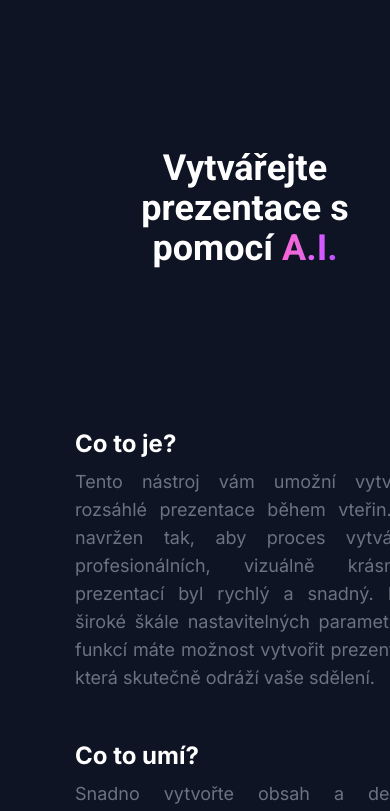
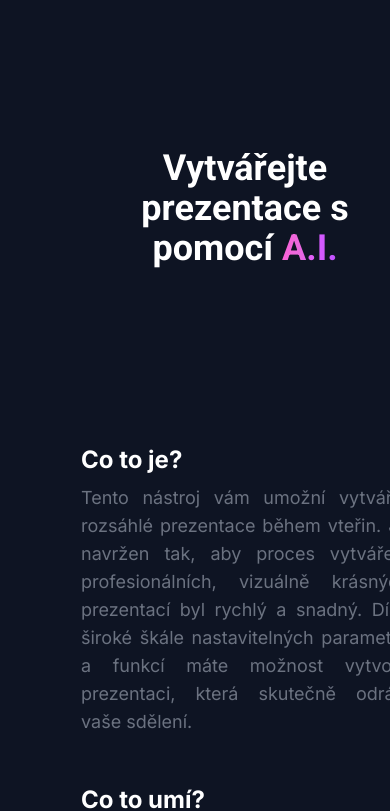
Before and after one commit to AspireOne/intellify, a Next.js app: page /storyteller in a window 390 px wide. Shown: the top 811 px of the page. Built offline with nearby package versions, Linux system fonts and the light colour scheme; some icons are missing.

Commit message:
fix landing page cards overlap

```diff
--- a/components/ModuleLandingPage.tsx
+++ b/components/ModuleLandingPage.tsx
@@ -13,16 +13,16 @@ const ModuleLandingPage = (props: {props: LandingPageProps}) => {
         <div>
             <div className={"text-center mt-32 mx-auto px-2 mb-40 max-w-[800px]"}>
                 <h1 className="text-4xl sm:text-5xl md:text-6xl lg:text-7xl title-font"><TitleText text={props.props.title}/></h1>
-                <p className="text-gray-400 text-xl mt-6 lg:mx-32">{props.props.description}</p>
+                <p className="text-gray-400 text-xl mt-6 md:mx-32">{props.props.description}</p>
             </div>
 
             <div className="flex flex-wrap items-stretch text-justify justify-center items-center">
                 {
                     [props.props.card1, props.props.card2, props.props.card3].map((card, index) => {
                         return (
-                            <div className="w-1/3 lg:p-5 border-red-500 min-w-[340px] max-w-[440px]" key={index}>
-                                {/*border border-gray-700 bg-t-blue-700 shadow-lg*/}
-                                <div className=" rounded-lg h-full border-purple-500 pb-8 lg:p-4 min-w-[350px]">
+                            <div className="w-1/3 lg:p-5 lg:py-1 min-w-[360px] max-w-[440px]" key={index}>
+                                {/*border border-purple-500 bg-t-blue-700 shadow-lg*/}
+                                <div className=" rounded-lg h-full p-4 min-w-[350px]">
                                     <h2 className="text-2xl font-bold mb-2">{card.title}</h2>
                                     <p className="text-gray-500 text-lg mb-4">{card.description}</p>
                                     {/*<button
```
